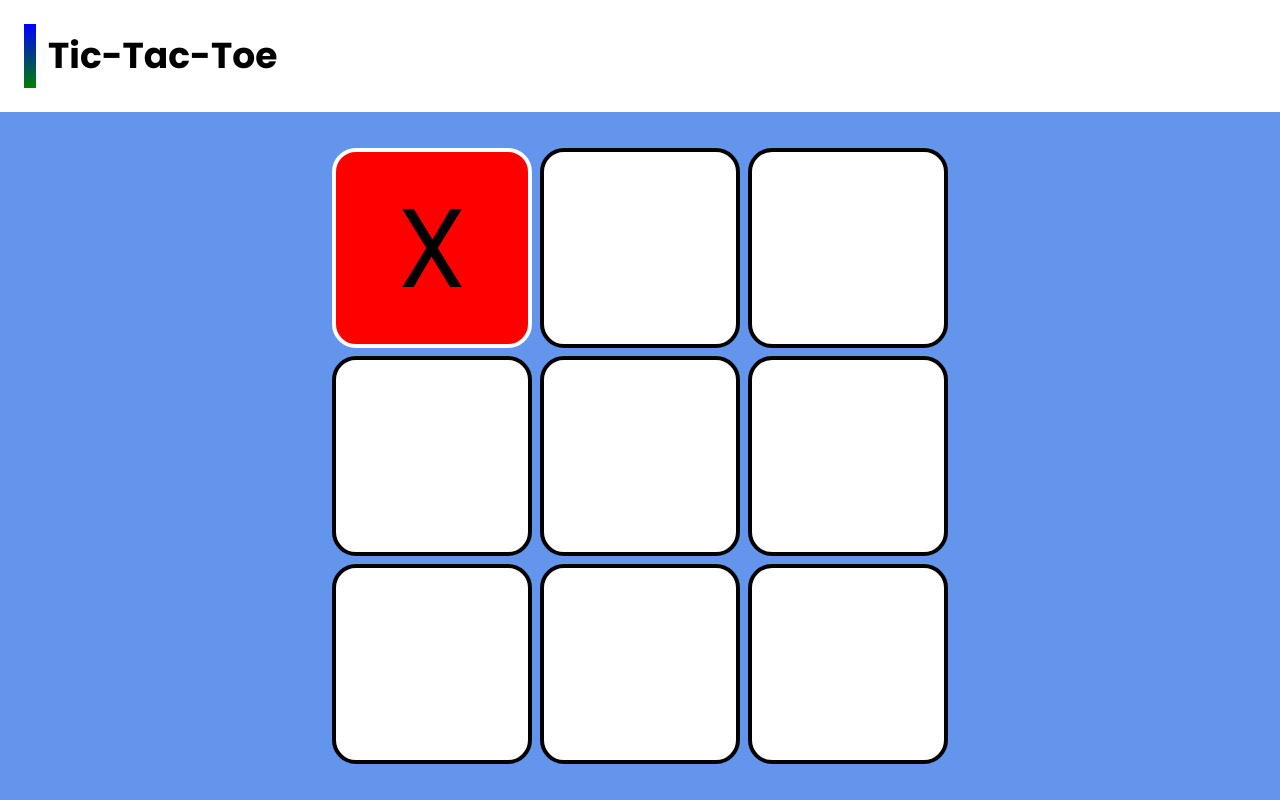
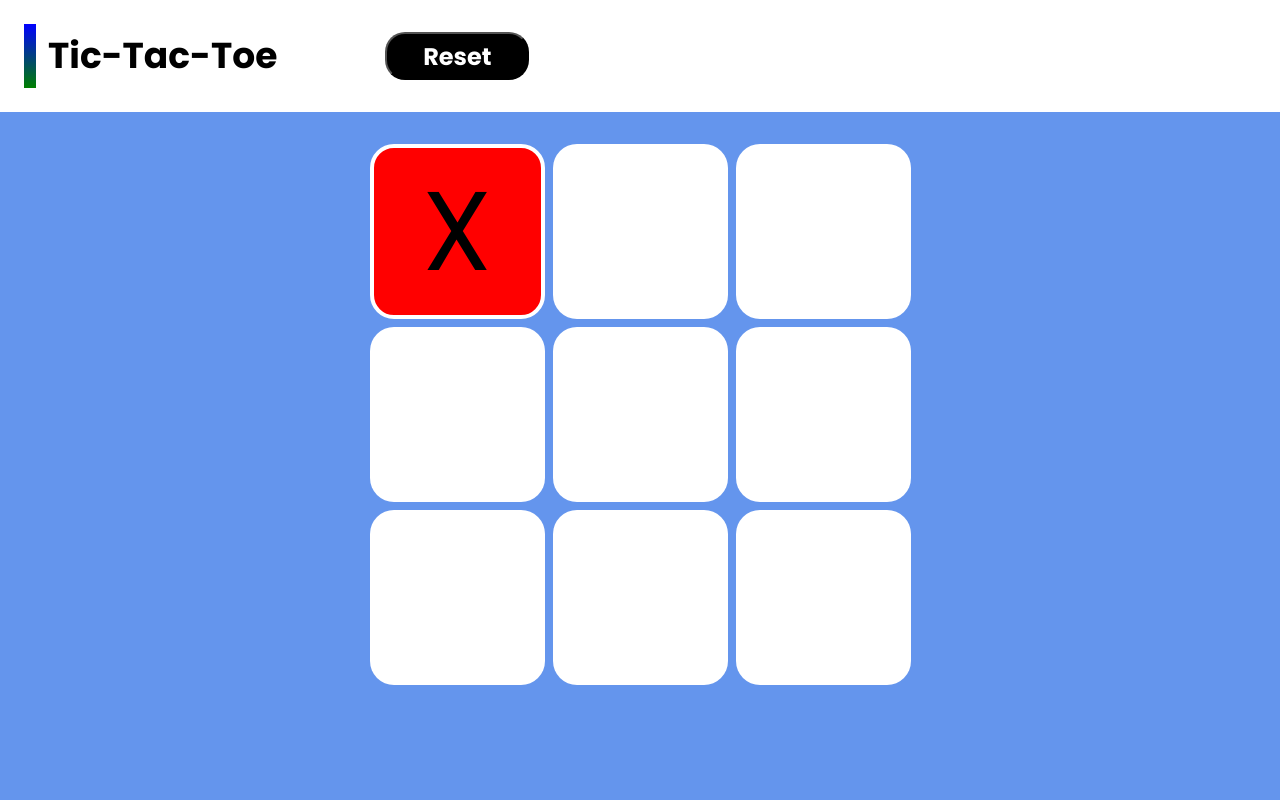
Before and after one commit to Hotel-p/Tic-Tac-Toe, a plain HTML site: page index.html in a window 1280 px wide. Both pictures are taken after a click on the element 432 px from the left and 248 px from the top of the page. Drawn offline with Linux system fonts and the light colour scheme.

Commit message:
Add winCheck function

```diff
--- a/index.html
+++ b/index.html
@@ -6,26 +6,31 @@
     <title>Tic-Tac-Toe</title>
     <link rel="stylesheet" href="style.css">
     <link rel="stylesheet" href="reset.css">
-    <script src="script.js" defer></script>
 </head>
 <body>
-    <div class="navbar">
-        <div class="gradient"></div>
-        <div class="nav">Tic-Tac-Toe</div>
+    <div class="navigation">
+        <div class="navbar">
+            <div class="gradient"></div>
+            <div class="nav">Tic-Tac-Toe</div>
+        </div>
+        <button id="reset">Reset</button>
     </div>
+
 
     <div class="main">
         <div class="grid">
-            <div class="grid-item"></div>
-            <div class="grid-item"></div>
-            <div class="grid-item"></div>
-            <div class="grid-item"></div>
-            <div class="grid-item"></div>
-            <div class="grid-item"></div>
-            <div class="grid-item"></div>
-            <div class="grid-item"></div>
-            <div class="grid-item"></div>
+            <div class="grid-item" id="0"></div>
+            <div class="grid-item" id="1"></div>
+            <div class="grid-item" id="2"></div>
+            <div class="grid-item" id="3"></div>
+            <div class="grid-item" id="4"></div>
+            <div class="grid-item" id="5"></div>
+            <div class="grid-item" id="6"></div>
+            <div class="grid-item" id="7"></div>
+            <div class="grid-item" id="8"></div>
         </div>
+        <div class="winner"></div>
     </div>
+    <script src="script.js"></script>
 </body>
 </html>
--- a/script.js
+++ b/script.js
@@ -1,18 +1,98 @@
-const cells = document.querySelectorAll(".grid-item");
+const Player = (name,symbol)=>{
+    this.name = name;
+    this.symbol = symbol;
+    return {name,symbol}
+}
 
-let currentVar = 'X'
+let player1 = Player('Player1','X');
+let player2 = Player('Player2','O');
 
-cells.forEach((cell)=>{
-    cell.addEventListener('click',()=>{
-        cell.innerHTML = currentVar;
+const gameBoard = ()=>{
+    let gameArray = ['','','','','','','','',''];
 
-        if(currentVar === 'X'){
-            cell.setAttribute('style', 'background-color:red; border: 4px solid white');
-            currentVar = 'O';
+    const winCheck = (symbol,position)=>{
+        updateBoard(symbol,position);
+        const winningCombinations = [
+            [0, 1, 2], // Top row
+            [3, 4, 5], // Middle row
+            [6, 7, 8], // Bottom row
+            [0, 3, 6], // Left column
+            [1, 4, 7], // Middle column
+            [2, 5, 8], // Right column
+            [0, 4, 8], // Diagonal from top-left to bottom-right
+            [2, 4, 6]  // Diagonal from top-right to bottom-left
+        ];
+
+        for (const combination of winningCombinations) {
+            console.log(combination[0]);
+
+            if(gameArray[combination[0]] == symbol && gameArray[combination[1]] == symbol && gameArray[combination[2]] == symbol){
+                console.log("wine return truw");
+                return true;
+            }
         }
-        else{
-            currentVar = 'X';
-            cell.setAttribute('style', 'background-color:green; border: 4px solid white');
+        return false;
+    }
+
+    const updateBoard = (symbol,position)=>{
+        gameArray[position] = symbol;
+    };
+
+    return { winCheck, gameArray };
+}
+
+const gameFlow = (()=>{
+    const winnerEle = document.querySelector('.winner');
+    const cells = document.querySelectorAll(".grid-item");
+    const reset = document.getElementById('reset');
+    let board = gameBoard();
+    let turn = player1;
+    let symbol = turn.symbol;
+    let position;
+    let gameOver = false;
+
+    let gameState = ()=>{
+        if(turn == player1){
+            turn = player2;
+            symbol = turn.symbol;
         }
+        else if(turn == player2){
+            turn = player1;
+            symbol = turn.symbol;
+        }
+    }
+
+    cells.forEach((cell)=>{
+        cell.addEventListener('click',()=>{
+            if(cell.innerHTML == '' && gameOver!=true){
+                cell.innerHTML = symbol;
+                position = cell.id;
+                if(turn == player1){
+                    cell.setAttribute('style', 'background-color:red; border: 4px solid white');
+                }
+                if(turn == player2){
+                    cell.setAttribute('style', 'background-color:green; border: 4px solid white');
+                }
+                if(board.winCheck(symbol,position)==true){
+                    gameOver = true;
+                    winner = turn.name;
+                    winnerEle.setAttribute('style', 'visibility: visible');
+                    winnerEle.innerHTML = `${winner} Wins`;
+                }
+                else{
+                    gameState();
+                }
+            }
+        })
     })
-})
+
+    reset.addEventListener('click',()=>{
+        gameOver = false;
+        board.gameArray = ['','','','','','','','',''];
+        cells.forEach((cell)=>{
+            cell.innerHTML = '';
+            cell.style = '';
+        })
+    })
+
+})();
--- a/style.css
+++ b/style.css
@@ -10,6 +10,27 @@ body{
     min-width: 100vw;
     display: flex;
     flex-direction: column;
+}
+
+.navigation{
+    display: flex;
+    gap: 84px;
+    align-items: center;
+}
+
+#reset{
+    width: 9rem;
+    height: 3rem;
+    font-size: 24px;
+    font-weight: bold;
+    border-radius: 20px;
+    background-color: black;
+    color: white;
+}
+
+#reset:hover{
+    background: gray;
+    outline: white;
 }
 
 .navbar{
@@ -38,14 +59,14 @@ body{
     flex-direction: column;
     justify-content: center;
     align-items: center;
+    gap: 84px;
 }
 
 .grid{
     display: grid;
-    grid-template-columns: repeat(3, 200px);
-    grid-template-rows: repeat(3, 200px);
+    grid-template-columns: repeat(3, 175px);
+    grid-template-rows: repeat(3, 175px);
     gap: 8px;
-    padding: 12px;
 }
 
 .grid-item{
@@ -54,10 +75,15 @@ body{
     align-items: center;
     font-size: 112px;
     background-color: white;
-    border: 4px solid black;
     border-radius: 24px;
 }
 
 .grid-item:hover{
-    border: 3px solid white;
+    outline: 3px solid white;
 }
+
+.winner{
+    font-size: 64px;
+    visibility: hidden;
+    letter-spacing: 24px;
+}
```
